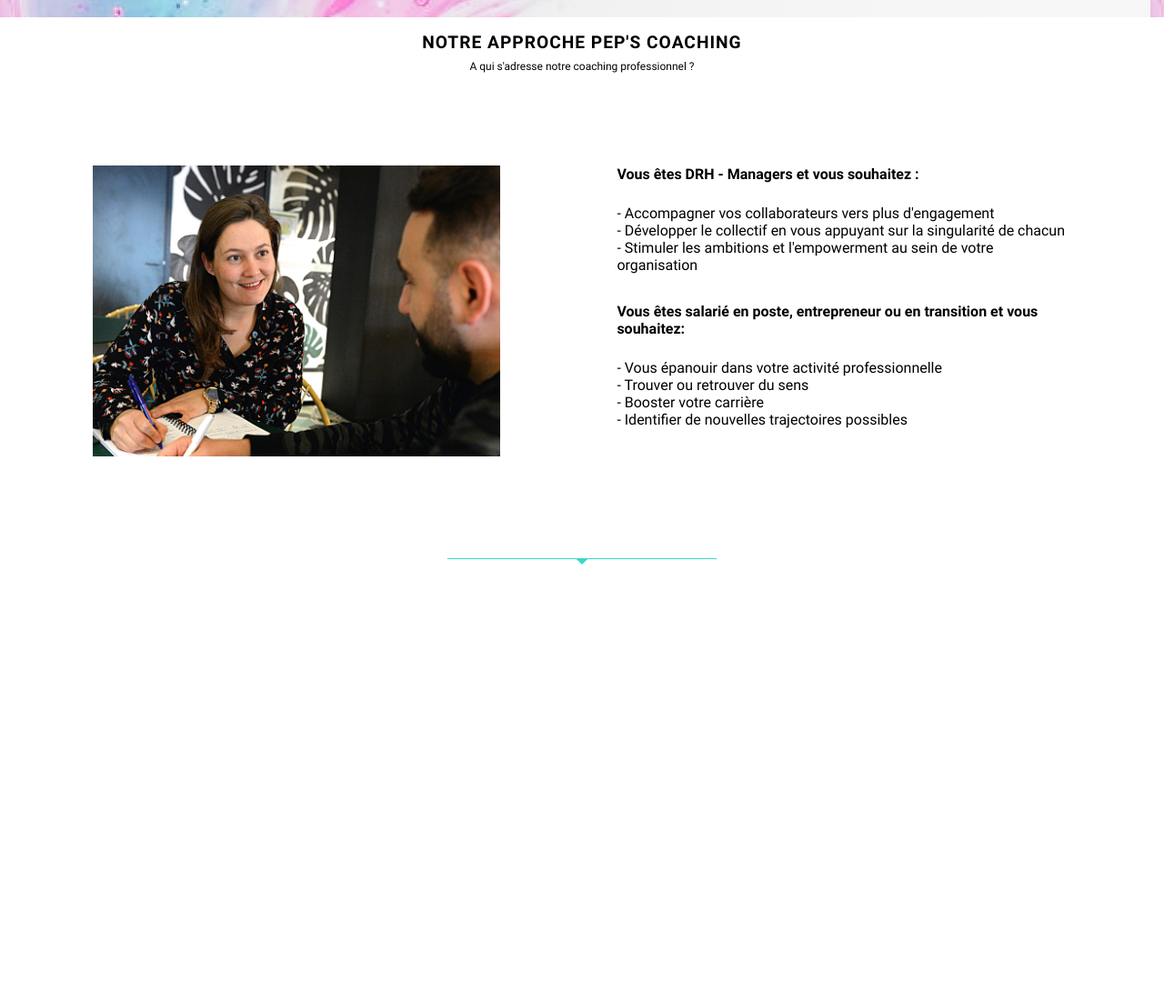
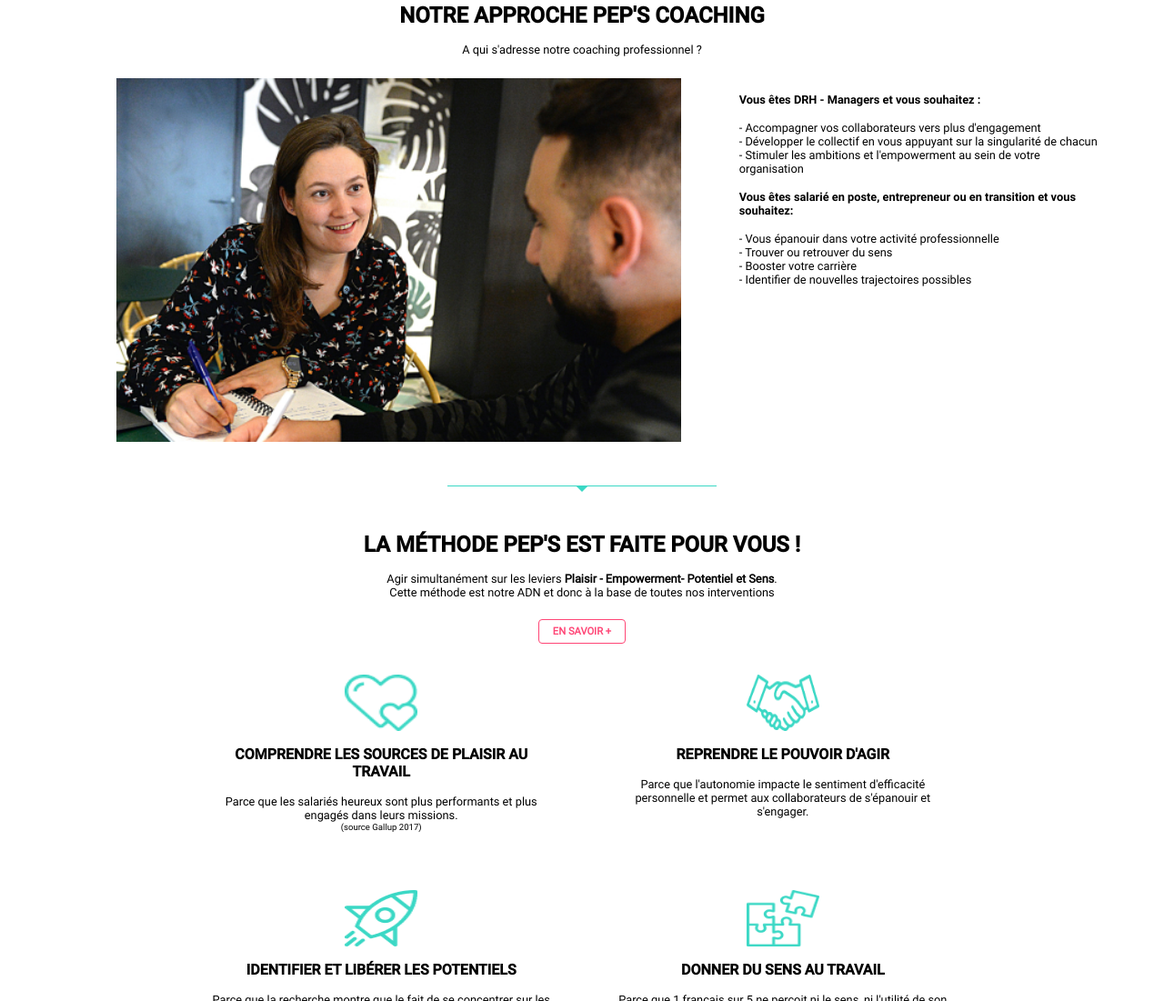
Before and after one commit to ColyneThomasPro/Pep-s-Coaching-, a plain HTML site: page index.html in a window 1280 px wide. Shown: the part 529-1630 px from the top of the page at 91% size. Before the commit the page ends 1154 px from the top, so only its background shows below. Drawn offline with Linux system fonts and the light colour scheme.

Commit message:
[+]ajout du css section 2 et 3, ajout des separator en html et correction de détails sur le reste

```diff
--- a/assets/css/style.css
+++ b/assets/css/style.css
@@ -13,6 +13,11 @@
     src: url(../font/Roboto-Bold.ttf);
 }
 
+@font-face {
+    font-family: "RobotoMedium";
+    src: url(../font/Roboto-Medium.ttf);
+}
+
 * {
     margin: 0;
     padding: 0;
@@ -20,24 +25,69 @@
     font-family: "RobotoRegular";
     list-style-type: none;
     text-decoration: none;
-    color: black;
+}
+
+section > :first-child {
+    text-align: center;
+    margin: 3vh 20vw;
+}
+
+.titre p {
+    margin-bottom: 3vh;
 }
 
 .btn {
+    color: rgb(255, 70, 118);
+    border: 1px solid rgb(255, 70, 118);
+    border-radius: 4px;
+    padding: 6px 15px;
+    font-size: 0.7rem;
+    text-transform: uppercase;
+    font-weight: bold;
+}
+
+.btn:hover {
+    color: white;
+    background-color: rgb(255, 70, 118);
+}
+
+#btnPrincipal {
     background-color: rgb(255, 70, 118);
     color: white;
-    border-radius: 2px;
-    padding: 1.3vh 1vw;
-    font-size: 0.7rem;
-    text-transform: uppercase;
 }
 
-h2 {
-    font-size: 1.2rem;
-    letter-spacing: 1px;
+#btnPrincipal:hover {
+    color: rgb(255, 70, 118);
+    background-color: white;
+}
+
+h1, h2, h3 {
     text-transform: uppercase;
-    padding: 2vh 0 1vh 0;
-    font-family: "RobotoBold";
+    margin-bottom: 2vh;
+}
+
+h1 {
+    font-family: "RobotoBlack";
+    text-shadow: 0rem 0.1rem 0.2rem rgb(110, 110, 110);
+    font-size: 2.5rem;
+}
+
+h2, h3 {
+    font-family: "RobotoMedium";
+    font-size: 1.5rem;
+}
+
+h3 {
+    font-size: 1rem;
+}
+
+li, p {
+    font-size: 0.8rem;
+}
+
+.separator {
+    text-align: center;
+    margin: 5vh;
 }
 
 /* DEBUT HEADER  */
@@ -79,10 +129,12 @@ li a:hover {
 /* DEBUT SECTION 1 */
 
 #section1 {
-    height: 60vh;
+    height: 55vh;
     background-image: url(../images/photo-1556139943-4bdca53adf1e\ 1.jpg);
-
+    background-size: cover;
+    object-fit: cover;
     display: flex;
+    flex-direction: column;
     justify-content: center;
     align-items: center;
 }
@@ -96,50 +148,69 @@ li a:hover {
     text-align: center;
 }
 
-#section1 h1 {
-    font-family: "RobotoBlack";
-    text-transform: uppercase;
-    padding: 3vh;
-    text-shadow: 0rem 0.1rem 0.2rem rgb(155, 155, 155);
-    font-size: 2.8rem;
-}
 /* FIN SECTION 1 */
 /* DEBUT SECTION 2 */
 
-#section2 {
+#section2 .container {
+    display: flex;
+    justify-content: space-between;
+    width: 100vw;
+    height: 400px;
+}
+
+#section2 .imgContainer {
+    display: flex;
+
+    width: 50%;
+    height: 100%;
+    margin-left: 10vw;
+    padding-right: 5vw;
+}
+
+#section1 .imgContainer img {
+    height: 100%;
+    width: 100%;
+    background-size: cover;
+    object-fit: cover;
+}
+
+#section2 .container p {
+    font-family: "RobotoBold";
+    margin: 2vh 0;
+}
+
+#section2 .content {
+    background-size: cover;
+    background-position: center;
+    width: 100%;
+    height: 100%;
+    margin-right: 5vw;
+}
+/* FIN SECTION 2 */
+/* DEBUT SECTION 3 */
+
+.bloc {
+    display: grid;
+    grid-template: 1fr 1fr / 1fr 1fr;
+    text-align: center;
+    gap: 5vw;
+    margin: 5vh 18vw;
+}
+
+.bloc img {
+    margin-bottom: 2vh;
+    width: 80px;
+    height: 62px;
+    background-position: center;
+    background-size: cover;
+}
+
+.bloc div {
     display: flex;
     flex-direction: column;
     align-items: center;
 }
 
-.titre p {
-    font-size: 0.75rem;
-    text-align: center;
+.bloc div p + p {
+    font-size: 0.6rem;
 }
-
-#section2 .bloc {
-    display: flex;
-    justify-content: space-between;
-    margin: 3%;
-}
-
-.bloc img {
-    width: 35vw;
-    height: 40vh;
-    margin: 5vw;
-    object-fit: cover;
-}
-
-.content {
-    margin: 5vw;
-    font-size: 1rem;
-}
-
-.content p {
-    margin-bottom: 3vh;
-    font-family: "RobotoBold";
-}
-
-.content ul {
-    margin-bottom: 4vh;
-}
--- a/index.html
+++ b/index.html
@@ -22,19 +22,20 @@
             </nav>
         </div>
     </header>
+    <main>
         <section id="section1">
             <div>
                 <h1>réenchantons notre <br> vision du travail</h1>
-            <a href="#" class="btn">contactez-nous</a>
+                <a href="#" class="btn" id="btnPrincipal">contactez-nous</a>
             </div>
         </section>
         <section id="section2">
-       <div class="titre">
+            <div>
                 <h2>notre approche pep's coaching</h2>
                 <p>A qui s'adresse notre coaching professionnel ?</p>
             </div>
-       <div class="bloc">
-        <img src="assets/images/visuel ntre approchue.jpg" alt="image d'un échange professionnel entre deux personnes">
+            <div class="container">
+                <div class="imgContainer"><img src="assets/images/visuel ntre approchue.jpg" alt="échange entre deux professionnels"></div>
                 <div class="content">
                     <p>Vous êtes DRH - Managers et vous souhaitez :</p>
                     <ul>
@@ -51,20 +52,53 @@
                     </ul>
                 </div>
             </div>
+        </section>
         <div class="separator"><img src="assets/images/Ligne.png" alt="ligne séparatrice"></div>
+        <section id="section3">
+            <div class="titre">
+                <h2>la méthode pep's est faite pour vous !</h2>
+                <p>Agir simultanément sur les leviers <strong>Plaisir - Empowerment- Potentiel et Sens</strong>.<br>Cette méthode est notre ADN et donc à la base de toutes nos interventions</p>
+                <a href="#" class="btn">En savoir +</a>
+            </div>
+            <div class="bloc">
+                <div>
+                    <img src="assets/images/Frame (3).png" alt="logo coeur">
+                    <h3>comprendre les sources de plaisir au travail</h3>
+                    <p>Parce que les salariés heureux sont plus performants et plus engagés dans leurs missions.</p>
+                    <p>(source Gallup 2017)</p>
+                </div>
+                <div>
+                    <img src="assets/images/Frame (2).png" alt="logo coeur">
+                    <h3>reprendre le pouvoir d'agir</h3>
+                    <p>Parce que l'autonomie impacte le sentiment d'efficacité personnelle et permet aux collaborateurs de s'épanouir et s'engager.</p>
+                </div>
+                <div>
+                    <img src="assets/images/Frame (1).png" alt="logo coeur">
+                    <h3>identifier et libérer les potentiels</h3>
+                    <p>Parce que la recherche montre que le fait de se concentrer sur les talents booste l'engagement et diminue les risques de tunover des collaborateurs.</p>
+                    <p>(source Gallup et Harter&al)</p>
+                </div>
+                <div>
+                    <img src="assets/images/Frame.png" alt="logo coeur">
+                    <h3>donner du sens au travail</h3>
+                    <p>Parce que 1 français sur 5 ne perçoit ni le sens, ni l'utilité de son emploi.</p>
+                    <p>(source Kantar TNS et Deloite)</p>
+                </div>
+            </div>
         </section>
-    <section id="section3">
-
-    </section>
+        <div class="separator"><img src="assets/images/Ligne.png" alt="ligne séparatrice"></div>
         <section id="section4">
 
         </section>
+        <div class="separator"><img src="assets/images/Ligne.png" alt="ligne séparatrice"></div>
         <section id="section5">
 
         </section>
+        <div class="separator"><img src="assets/images/Ligne.png" alt="ligne séparatrice"></div>
         <section id="section6">
 
         </section>
+    </main>
     <footer>
 
     </footer>
```
Lines whose indentation alone changed are shown as unchanged.
